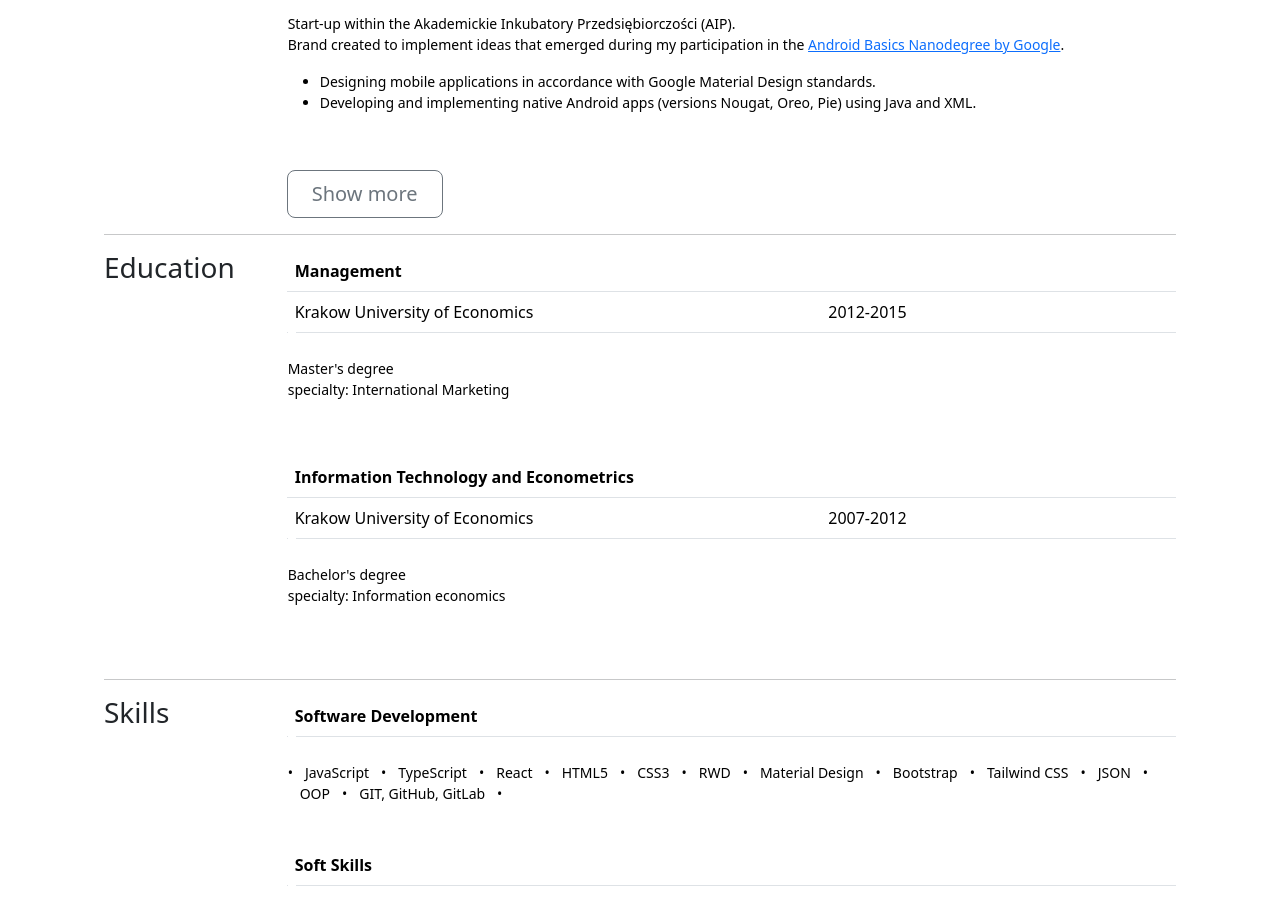
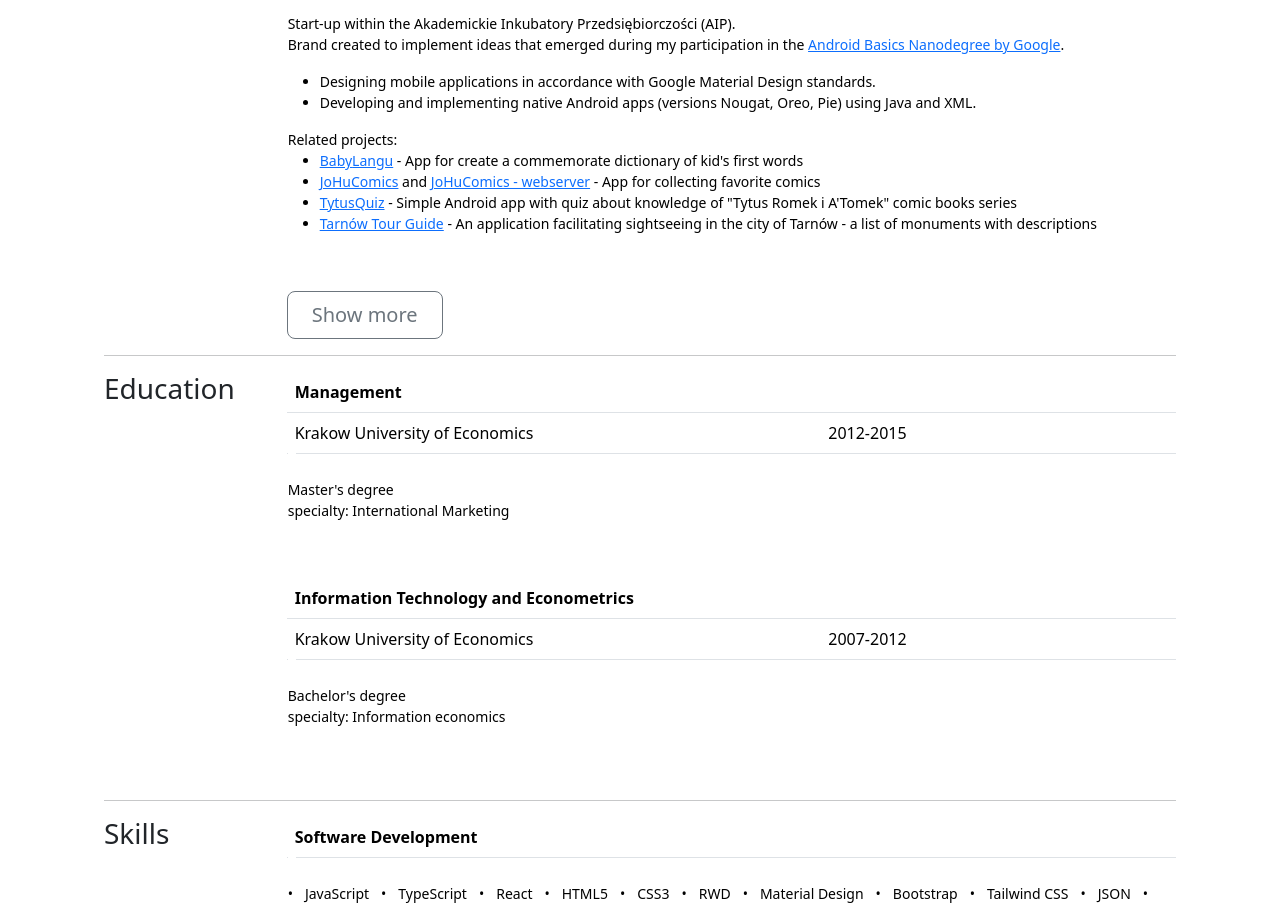
Before and after one commit to joannahulek/joannahulek.github.io, a React (Create React App) app: page / in a window 1280 px wide. Shown: the part 2880-3787 px from the top of the page. Built offline with nearby package versions, Linux system fonts and the light colour scheme; the HTML template or start-up script is replaced by a standard one.

Commit message:
JoHu Apps projects added

```diff
--- a/src/components/CV2/CvContent.tsx
+++ b/src/components/CV2/CvContent.tsx
@@ -108,6 +108,14 @@ const johu: CvElement = {
             <li>Developing and implementing native Android apps (versions Nougat, Oreo, Pie) using Java and XML.</li>
         </ul>
         </p>
+    <p>Related projects:
+    <ul>
+        <li><a href="https://github.com/joannahulek/BabyLangu" target="_blank">Baby</a><a href="https://github.com/joannahulek/BabyLangu-toReform" target="_blank">Langu</a> - App for create a commemorate dictionary of kid's first words</li>
+        <li><a href="https://github.com/joannahulek/JoHuComics" target="_blank">JoHuComics</a> and <a href="https://github.com/joannahulek/johucomics_webserver" target="_blank">JoHuComics - webserver</a> - App for collecting favorite comics</li>
+        <li><a href="https://github.com/joannahulek/TytusQuiz" target="_blank">TytusQuiz</a> - Simple Android app with quiz about knowledge of "Tytus Romek i A'Tomek" comic books series</li>
+        <li><a href="https://github.com/joannahulek/TarnowTourGuide" target="_blank">Tarnów Tour Guide</a> - An application facilitating sightseeing in the city of Tarnów - a list of monuments with descriptions</li>
+    </ul>
+    </p>
     </>)
 }
 
```
